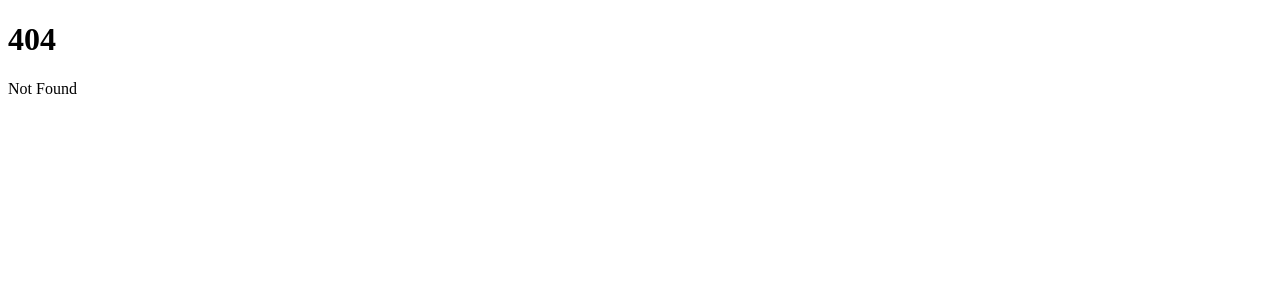
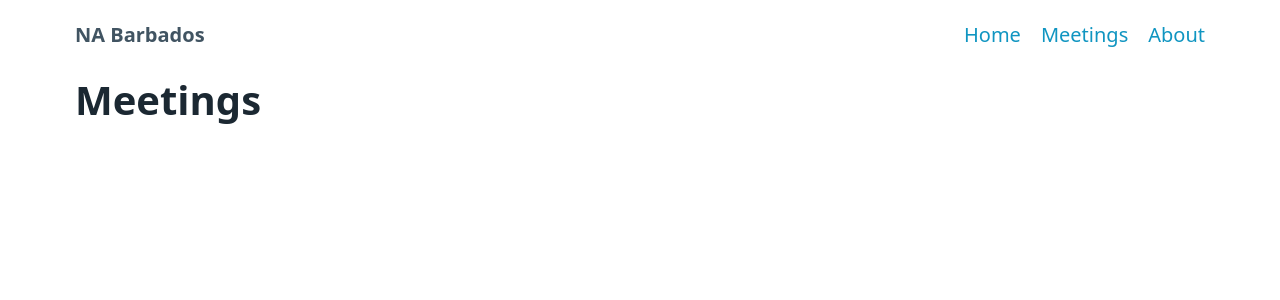
Before and after one commit to toonkii/na-barbados.org, a SvelteKit app: page /meetings in a window 1280 px wide. Before the commit this address had no page. Shown: the top 300 px of the page. Built offline with nearby package versions, Linux system fonts and the light colour scheme.

Commit message:
Layout with MainMenu component.

```diff
--- a/src/app.html
+++ b/src/app.html
@@ -1,8 +1,9 @@
 <!DOCTYPE html>
-<html lang="en">
+<html lang="en"  data-theme="auto">
 	<head>
 		<meta charset="utf-8" />
 		<link rel="icon" href="%sveltekit.assets%/favicon.png" />
+
 		<meta name="viewport" content="width=device-width" />
 		%sveltekit.head%
 	</head>
--- /dev/null
+++ b/src/components/MainMenu.svelte
@@ -0,0 +1,18 @@
+<script></script>
+
+<main>
+	<nav>
+		<ul>
+			<li><strong>NA Barbados</strong></li>
+		</ul>
+		<ul>
+			<li><a href="/">Home</a></li>
+			<li><a href="/meetings">Meetings</a></li>
+			<li><a href="/about">About</a></li>
+			<!-- <li><a href="#" role="button">Button</a></li> -->
+		</ul>
+	</nav>
+</main>
+
+<style>
+</style>
--- /dev/null
+++ b/src/routes/+layout.svelte
@@ -0,0 +1,51 @@
+<script lang="ts">
+	import '@picocss/pico';
+	import '../app.css';
+	import MainMenu from '../components/MainMenu.svelte';
+</script>
+
+<main class="container">
+
+	<MainMenu />
+
+	<slot />
+<!--
+	<div class="grid">
+		<div>1</div>
+		<div>2</div>
+		<div>3</div>
+		<div>4</div>
+	</div>
+
+	<a href="#top" class="warning" role="button">Link</a>
+
+	<details>
+		<summary>Accordion 1</summary>
+		<p>
+			Lorem, ipsum dolor sit amet consectetur adipisicing elit. Voluptatibus blanditiis consequuntur
+			possimus fuga quos dolorem saepe aliquam! Nisi sunt nam vitae assumenda aut, modi porro,
+			incidunt quisquam laudantium, adipisci ipsa!
+		</p>
+	</details>
+
+	<article>
+		<header>
+			<h1>I'm a card!</h1>
+		</header>
+		<p>
+			Lorem, ipsum dolor sit amet consectetur adipisicing elit. Assumenda modi voluptatibus amet
+			praesentium omnis necessitatibus unde? Neque repellendus totam minima ducimus quibusdam
+			delectus nam laudantium fuga fugiat inventore nostrum incidunt laboriosam, et tempora id illo
+			dolor, libero possimus reiciendis accusantium sequi dolorum. Molestiae laboriosam odio eum!
+			Soluta commodi dolorum sequi dolore nulla iure nihil neque est facere quidem. Modi harum fugit
+			excepturi aliquid qui vero asperiores vitae ratione voluptatibus quasi nostrum distinctio,
+			voluptatum voluptate necessitatibus culpa odio sapiente officia consequatur laudantium illum
+			nesciunt. Esse voluptatem iusto soluta excepturi unde molestias quasi dolorum assumenda
+			consectetur aspernatur? Ducimus quis cum amet consequatur officiis. Modi magnam vitae totam
+			nesciunt repudiandae, aut quis nihil mollitia iste voluptatem! Unde, deserunt mollitia?
+			Laborum sint ullam facere autem quae nisi fuga deleniti.
+		</p>
+		<footer><h2>Footer</h2></footer>
+	</article> -->
+
+</main>
--- a/src/routes/+page.svelte
+++ b/src/routes/+page.svelte
@@ -1,2 +1 @@
-<h1>Welcome to SvelteKit</h1>
-<p>Visit <a href="https://kit.svelte.dev">kit.svelte.dev</a> to read the documentation</p>
+<h1>Front Page</h1>
--- /dev/null
+++ b/src/routes/about/+page.svelte
@@ -0,0 +1 @@
+<h1>About</h1>
--- /dev/null
+++ b/src/routes/meetings/+page.svelte
@@ -0,0 +1 @@
+<h1>Meetings</h1>
```
Also changed, not shown: 1 other file (tests, documents, lock files or other folders).
